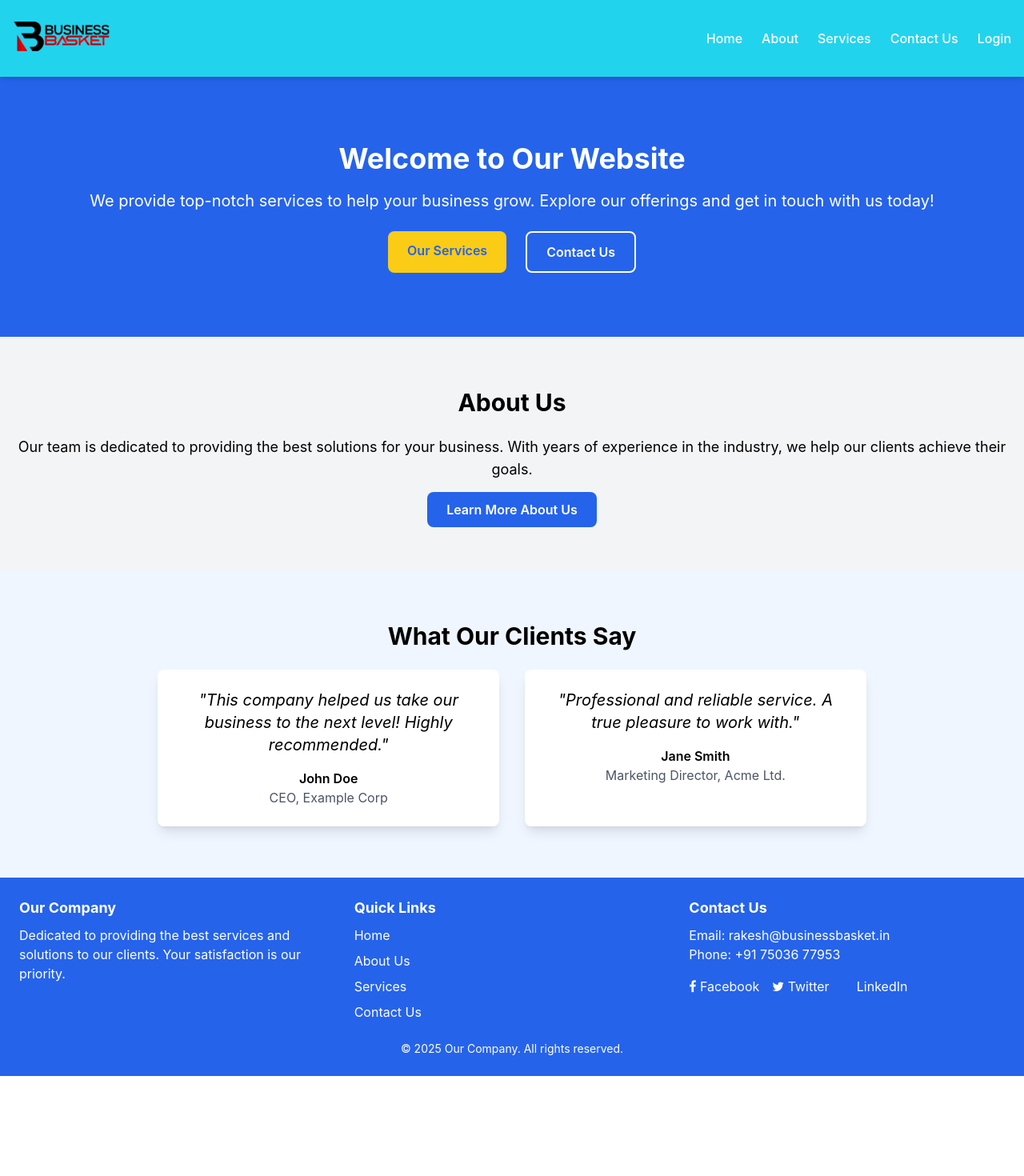
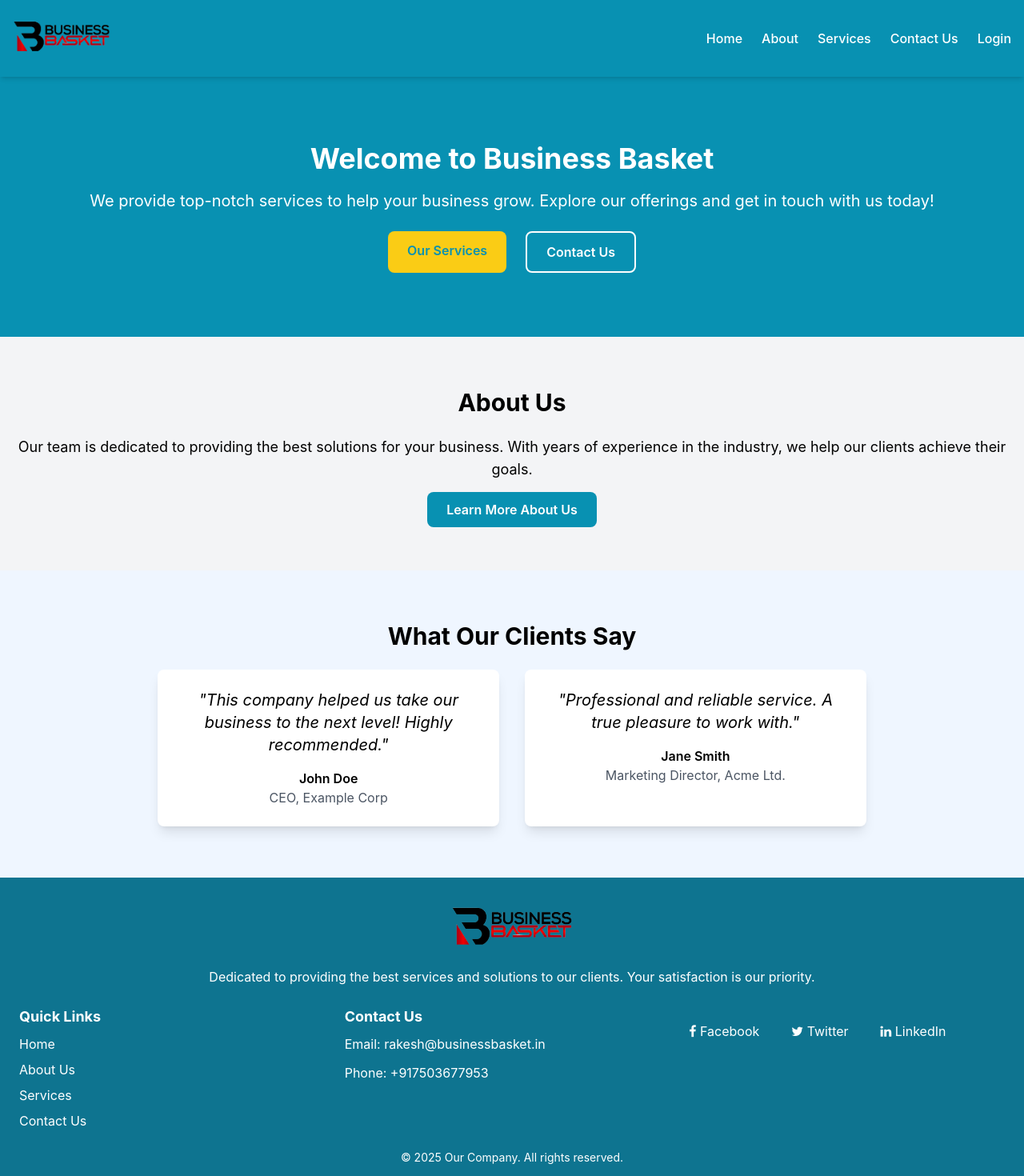
Before and after one commit to bbipl1/bbipl-app, a React (Create React App) app: page / in a window 1280 px wide. Shown: the top 1470 px of the page at 80% size. Before the commit the page ends 1345 px from the top, so only its background shows below. Built offline with nearby package versions, Linux system fonts and the light colour scheme; no server answers.

Commit message:
09-01-2025

```diff
--- a/src/layout/Footer.jsx
+++ b/src/layout/Footer.jsx
@@ -5,16 +5,26 @@ import 'font-awesome/css/font-awesome.min.css';
 
 const Footer = () => {
   return (
-    <footer className="bg-blue-600 text-white p-6 ">
-      <div className="container mx-auto grid grid-cols-1 md:grid-cols-3 gap-6">
+    <footer className="bg-cyan-700 text-white p-6 ">
+      <div>
+        <h2 className="text-lg font-bold "><img src="../assets/logo/logo-png.png"
+        alt="logo"
+        srcset=""
+        className="h-20 w-auto m-auto"/></h2>
+        <p className="mt-2 text-center">
+          Dedicated to providing the best services and solutions to our clients.
+          Your satisfaction is our priority.
+        </p>
+      </div>
+      <div className="container mx-auto grid grid-cols-2 md:grid-cols-3 gap-1 mt-6 pr-4">
         {/* Logo and About */}
-        <div>
+        {/* <div>
           <h2 className="text-lg font-bold">Our Company</h2>
           <p className="mt-2">
             Dedicated to providing the best services and solutions to our clients.
             Your satisfaction is our priority.
           </p>
-        </div>
+        </div> */}
 
         {/* Quick Links */}
         <div>
@@ -44,15 +54,17 @@ const Footer = () => {
         </div>
 
         {/* Contact and Social Media */}
-        <div>
+        <div className="pr-8">
           <h2 className="text-lg font-bold">Contact Us</h2>
-          <p className="mt-2">
-            Email: <a href="mailto:rakesh@businessbasket.in" className="hover:text-yellow-300">rakesh@businessbasket.in</a>
+          <p className="mt-2 text-wrap">
+            Email: <a href="mailto:rakesh@businessbasket.in" className="hover:text-yellow-300 mr-2">rakesh@businessbasket.in</a>
           </p>
-          <p>
-            Phone: <a href="tel:+91 75036 77953" className="hover:text-yellow-300">+91 75036 77953</a>
+          <p className="mt-3">
+            Phone: <a href="tel:+91 75036 77953" className="hover:text-yellow-300 ">+917503677953</a>
           </p>
-          <div className="flex space-x-4 mt-4">
+
+        </div>
+        <div className="flex space-x-10 mt-5 text-center m-6">
         <a
           href="https://facebook.com"
           target="_blank"
@@ -75,12 +87,13 @@ const Footer = () => {
           rel="noopener noreferrer"
           className="hover:text-yellow-300"
         >
-              <i className="fa fa-linkedin text-blue-600 text-xl"></i> LinkedIn
+          <i className="fa fa-linkedin text-white-600 text-xl"></i> LinkedIn
         </a>
       </div>
       </div>
-      </div>
+
       <div className="text-center mt-6 text-sm">
+
         &copy; {new Date().getFullYear()} Our Company. All rights reserved.
       </div>
     </footer>
--- a/src/layout/Home.jsx
+++ b/src/layout/Home.jsx
@@ -5,10 +5,10 @@ const Home = () => {
   return (
     <div>
       {/* Hero Section */}
-      <section className="bg-blue-600 text-white text-center py-20">
+      <section className="bg-cyan-600 text-white text-center py-20">
         <div className="container mx-auto">
           <h1 className="text-4xl font-bold leading-tight mb-4">
-            Welcome to Our Website
+            Welcome to Business Basket
           </h1>
           <p className="text-xl mb-6">
             We provide top-notch services to help your business grow. Explore
@@ -17,7 +17,7 @@ const Home = () => {
           <div className="flex justify-center gap-6">
             <Link
               to="/pages/services"
-              className="bg-yellow-400 text-blue-600 px-6 py-3 rounded-lg font-semibold hover:bg-yellow-300 transition duration-300"
+              className="bg-yellow-400 text-cyan-600 px-6 py-3 rounded-lg font-semibold hover:bg-yellow-300 transition duration-300"
             >
               Our Services
             </Link>
@@ -42,7 +42,7 @@ const Home = () => {
           </p>
           <Link
             to="/about"
-            className="bg-blue-600 text-white px-6 py-3 rounded-lg font-semibold hover:bg-blue-500 transition duration-300"
+            className="bg-cyan-600 text-white px-6 py-3 rounded-lg font-semibold hover:bg-cyan-800 transition duration-300"
           >
             Learn More About Us
           </Link>
--- a/src/layout/NavBar.jsx
+++ b/src/layout/NavBar.jsx
@@ -11,7 +11,7 @@ const NavBar = () => {
   };
 
   return (
-    <nav className="bg-cyan-400 text-white p-4 shadow-md sticky top-0 z-50">
+    <nav className="bg-cyan-600 text-white p-4 shadow-md sticky top-0 z-50">
       <div className="container mx-auto flex items-center justify-between">
         {/* Logo Section */}
         <div className="flex items-center">
```
Lines whose indentation alone changed are shown as unchanged.
